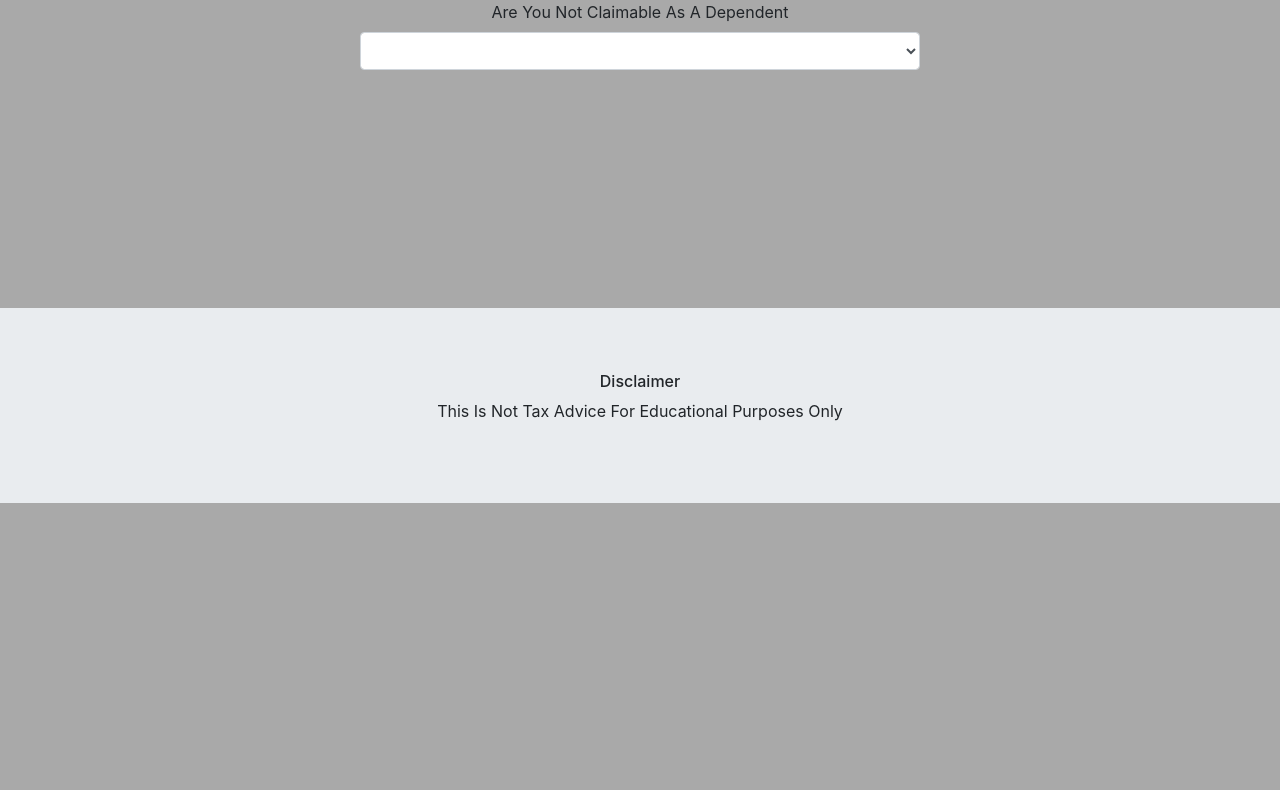
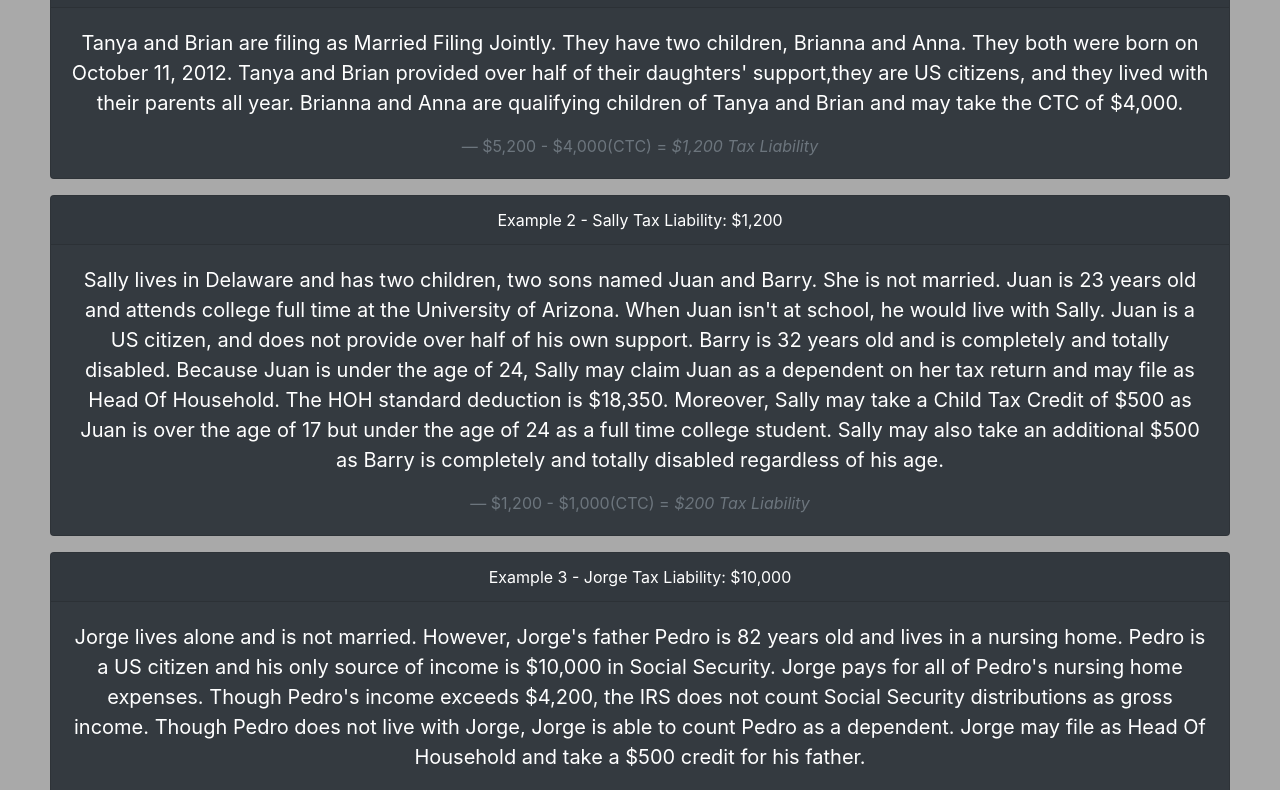
Before and after one commit to mbpod10/lerntax-copy, a React (Create React App) app in the folder lern-tax-client/: page /dependents in a window 1280 px wide. Shown: the part 460-1250 px from the top of the page. Before the commit the page ends 963 px from the top, so only its background shows below. Built offline with nearby package versions, Linux system fonts and the light colour scheme; no server answers.

Commit message:
got a lot done

```diff
--- a/lern-tax-client/src/App.css
+++ b/lern-tax-client/src/App.css
@@ -86,14 +86,25 @@ body {
     rgba(0, 0, 0, 0.959) 100%
   );
 }
-footer {
+/* footer {
   position: absolute;
   background: white;
   bottom: 0;
   width: 100%;
   height: 2rem;
+} */
+span {
+  color: blue;
 }
-
+span:hover {
+  color: red;
+  cursor: pointer;
+}
+.dependent-cards {
+  display: flex;
+  flex-direction: row;
+  margin-bottom: 1rem;
+}
 @keyframes App-logo-spin {
   from {
     transform: rotate(0deg);
@@ -109,4 +120,8 @@ footer {
   .jumbotron {
     margin-bottom: 0;
   }
+  .dependent-cards {
+    flex-direction: column;
+    margin-bottom: 1rem;
+  }
 }
--- /dev/null
+++ b/lern-tax-client/src/components/DependentCards.js
@@ -0,0 +1,107 @@
+import React from "react";
+import * as ReactBootStrap from "react-bootstrap";
+
+const DependentCards = () => {
+  return (
+    <>
+      <div className="dependent-cards">
+        <ReactBootStrap.Card bg="dark" text="white">
+          <ReactBootStrap.Card.Header>
+            Example 1 - Tanya and Brian Tax Liability: $5,200
+          </ReactBootStrap.Card.Header>
+          <ReactBootStrap.Card.Body>
+            <blockquote className="blockquote mb-0">
+              <p>
+                Tanya and Brian are filing as Married Filing Jointly. They have
+                two children, Brianna and Anna. They both were born on October
+                11, 2012. Tanya and Brian provided over half of their daughters'
+                support,they are US citizens, and they lived with their parents
+                all year. Brianna and Anna are qualifying children of Tanya and
+                Brian and may take the CTC of $4,000.
+              </p>
+              <footer className="blockquote-footer">
+                $5,200 - $4,000(CTC) ={" "}
+                <cite title="Source Title">$1,200 Tax Liability</cite>
+              </footer>
+            </blockquote>
+          </ReactBootStrap.Card.Body>
+        </ReactBootStrap.Card>
+      </div>
+      <div className="dependent-cards">
+        <ReactBootStrap.Card bg="dark" text="white">
+          <ReactBootStrap.Card.Header>
+            Example 2 - Sally Tax Liability: $1,200
+          </ReactBootStrap.Card.Header>
+          <ReactBootStrap.Card.Body>
+            <blockquote className="blockquote mb-0">
+              <ReactBootStrap.Card.Text>
+                Sally lives in Delaware and has two children, two sons named
+                Juan and Barry. She is not married. Juan is 23 years old and
+                attends college full time at the University of Arizona. When
+                Juan isn't at school, he would live with Sally. Juan is a US
+                citizen, and does not provide over half of his own support.
+                Barry is 32 years old and is completely and totally disabled.
+                Because Juan is under the age of 24, Sally may claim Juan as a
+                dependent on her tax return and may file as Head Of Household.
+                The HOH standard deduction is $18,350. Moreover, Sally may take
+                a Child Tax Credit of $500 as Juan is over the age of 17 but
+                under the age of 24 as a full time college student. Sally may
+                also take an additional $500 as Barry is completely and totally
+                disabled regardless of his age.
+              </ReactBootStrap.Card.Text>
+              <footer className="blockquote-footer">
+                $1,200 - $1,000(CTC) ={" "}
+                <cite title="Source Title">$200 Tax Liability</cite>
+              </footer>
+            </blockquote>
+          </ReactBootStrap.Card.Body>
+        </ReactBootStrap.Card>
+      </div>
+      <div className="dependent-cards">
+        <ReactBootStrap.Card bg="dark" text="white">
+          <ReactBootStrap.Card.Header>
+            Example 3 - Jorge Tax Liability: $10,000
+          </ReactBootStrap.Card.Header>
+          <ReactBootStrap.Card.Body>
+            <blockquote className="blockquote mb-0">
+              <ReactBootStrap.Card.Text>
+                Jorge lives alone and is not married. However, Jorge's father
+                Pedro is 82 years old and lives in a nursing home. Pedro is a US
+                citizen and his only source of income is $10,000 in Social
+                Security. Jorge pays for all of Pedro's nursing home expenses.
+                Though Pedro's income exceeds $4,200, the IRS does not count
+                Social Security distributions as gross income. Though Pedro does
+                not live with Jorge, Jorge is able to count Pedro as a
+                dependent. Jorge may file as Head Of Household and take a $500
+                credit for his father.
+              </ReactBootStrap.Card.Text>
+              <footer className="blockquote-footer">
+                $10,000 - $500(CTC) ={" "}
+                <cite title="Source Title">$9,500 Tax Liability</cite>
+              </footer>
+            </blockquote>
+          </ReactBootStrap.Card.Body>
+        </ReactBootStrap.Card>
+      </div>
+      {/* <div className="depend-cards">
+        <ReactBootStrap.Card bg="dark" text="white">
+          <ReactBootStrap.Card.Header>Example 4</ReactBootStrap.Card.Header>
+          <ReactBootStrap.Card.Body>
+            <blockquote className="blockquote mb-0">
+              <ReactBootStrap.Card.Text>
+                Lorem ipsum dolor sit amet, consectetur adipiscing elit. Integer
+                posuere erat a ante.
+              </ReactBootStrap.Card.Text>
+              <footer className="blockquote-footer">
+                Someone famous in <cite title="Source Title">Source Title</cite>
+              </footer>
+            </blockquote>
+          </ReactBootStrap.Card.Body>
+        </ReactBootStrap.Card>
+      </div>{" "} */}
+      <br />
+    </>
+  );
+};
+
+export default DependentCards;
--- a/lern-tax-client/src/components/Dependents.js
+++ b/lern-tax-client/src/components/Dependents.js
@@ -1,5 +1,6 @@
 import React, { useState } from "react";
 import * as ReactBootStrap from "react-bootstrap";
+import DependentCards from "./DependentCards";
 
 const Dependents = () => {
   const [error, setError] = useState(null);
@@ -11,6 +12,7 @@ const Dependents = () => {
   const [residency, setResidency] = useState(null);
   const [support, setSupport] = useState(null);
   const [success, setSuccess] = useState(null);
+  const [explaination, setExplaination] = useState(null);
 
   const handleChange1 = (event) => {
     if (event.target.value === "false") {
@@ -19,6 +21,7 @@ const Dependents = () => {
         "You Cannot Claim A Dependent If You Are Claimable As A Dependent"
       );
       setSuccess(null);
+      setExplaination(null);
     } else if (event.target.value === "true") {
       setDependentBool(true);
       setError(null);
@@ -30,6 +33,7 @@ const Dependents = () => {
       setError(
         "You Cannot Claim A Dependent If They Filing As Married Filing Jointly"
       );
+      setExplaination(null);
       setSuccess(null);
     } else if (event.target.value === "true") {
       setMFJBool(true);
@@ -45,6 +49,7 @@ const Dependents = () => {
       setCitizen(false);
       setError("You Cannot Claim Someone Who is Not A US Citizen");
       setSuccess(null);
+      setExplaination(null);
     }
   };
   const handleChange4 = (event) => {
@@ -55,6 +60,7 @@ const Dependents = () => {
       setRelationship(false);
       setError("You Cannot Claim Someone Who is Not One Of The Preceeding");
       setSuccess(null);
+      setExplaination(null);
     }
   };
   const handleChange5 = (event) => {
@@ -64,9 +70,10 @@ const Dependents = () => {
     } else if (event.target.value === "false") {
       setAge(false);
       setError(
-        "You Cannot Claim Someone Who is older than 17 and Not A Full-Time College Student"
+        "You Cannot Claim Someone Who is older than 17 and Not A Full-Time College Student Over The Age Of 24"
       );
       setSuccess(null);
+      setExplaination(null);
     }
   };
 
@@ -80,6 +87,7 @@ const Dependents = () => {
         "You Cannot Claim A Child Who Did Not Live With Taxpayer For More Than Half The Year "
       );
       setSuccess(null);
+      setExplaination(null);
     }
   };
 
@@ -93,6 +101,7 @@ const Dependents = () => {
         "You Cannot Claim A Child Who Provided More Than Half Their Support "
       );
       setSuccess(null);
+      setExplaination(null);
     }
   };
 
@@ -113,10 +122,15 @@ const Dependents = () => {
     }
   };
 
+  const explainDep = () => {
+    setExplaination(
+      "Depending On The Age Of Your Dependent, You May Qualify As Head Of Household If You Are Not Married. If The Dependent Is Less Than 17 Years Old And Is Your Child, You May Take A $2,000 Child Tax Credit Regardless Of Filing Status. Credits Are Directly Subtracted From Your Tax Liability. In Other Words, If You Owed $5,000 In Federal Income Tax, The CTC (Child Tax Credit) Would Reduce Your Liability To $3,000."
+    );
+  };
+
   return (
     <>
       <h1>Dependents</h1>
-
       <p>
         Determining whether you have a qualifying dependent can be pretty tricky
         in some cases, and it is certainly worth finding out. Not only can you
@@ -128,17 +142,28 @@ const Dependents = () => {
         taking these credits as the IRS is very unforgiving when it comes to tax
         fraud!
       </p>
+      {/* <p>
+        "Depending On The Age Of Your Dependent, You May Qualify As Head Of
+        Household If You Are Not Married. If The Dependent Is Less Than 17 Years
+        Old And Is Your Child, You May Take A $2,000 Child Tax Credit Regardless
+        Of Filing Status. The Way Credits Work, Is That They Are Directly
+        Subtracted From Your Tax Liability. In Other Words, If You Owed $5,000
+        In Federal Income Tax, The Credit Would Reduce Your Liability To $3,000.
+        There Are Other Credits As Well Such As The Addiitonal Child Tax Credit
+        If Your Tax Credit Exceeds Your Tax Liability (Must Qualify)"
+      </p> */}
+      <DependentCards />
       <h3>
         Let's Follow The Prompts To See If You Have A Qualifying Dependent{" "}
       </h3>
-      <div className="form-div">
+      <div className="">
         <ReactBootStrap.Form onSubmit={handleSubmit}>
           <ReactBootStrap.Form.Group
             as={ReactBootStrap.Col}
             controlId="formGridState"
           >
             <ReactBootStrap.Form.Label>
-              Are You Not Claimable As A Dependent
+              You Are Not Claimable As A Dependent
             </ReactBootStrap.Form.Label>
             <ReactBootStrap.Form.Control
               as="select"
@@ -150,7 +175,8 @@ const Dependents = () => {
               <option> </option>
               <option>true</option>
               <option>false</option>
-            </ReactBootStrap.Form.Control>
+            </ReactBootStrap.Form.Control>{" "}
+            <br />
             {dependentBool ? (
               <>
                 <ReactBootStrap.Form.Label>
@@ -166,7 +192,8 @@ const Dependents = () => {
                   <option> </option>
                   <option>true</option>
                   <option>false</option>
-                </ReactBootStrap.Form.Control>
+                </ReactBootStrap.Form.Control>{" "}
+                <br />
               </>
             ) : null}
             {dependentBool && MFJBool ? (
@@ -184,7 +211,8 @@ const Dependents = () => {
                   <option> </option>
                   <option>true</option>
                   <option>false</option>
-                </ReactBootStrap.Form.Control>
+                </ReactBootStrap.Form.Control>{" "}
+                <br />
               </>
             ) : null}
             {dependentBool && MFJBool && citizen ? (
@@ -204,7 +232,8 @@ const Dependents = () => {
                   <option> </option>
                   <option>true</option>
                   <option>false</option>
-                </ReactBootStrap.Form.Control>
+                </ReactBootStrap.Form.Control>{" "}
+                <br />
               </>
             ) : null}
             {dependentBool && MFJBool && citizen && relationship ? (
@@ -224,7 +253,8 @@ const Dependents = () => {
                   <option> </option>
                   <option>true</option>
                   <option>false</option>
-                </ReactBootStrap.Form.Control>
+                </ReactBootStrap.Form.Control>{" "}
+                <br />
               </>
             ) : null}
             {dependentBool && MFJBool && citizen && relationship && age ? (
@@ -245,9 +275,9 @@ const Dependents = () => {
                   <option>true</option>
                   <option>false</option>
                 </ReactBootStrap.Form.Control>{" "}
+                <br />
               </>
             ) : null}
-
             {dependentBool &&
             MFJBool &&
             citizen &&
@@ -269,7 +299,8 @@ const Dependents = () => {
                   <option> </option>
                   <option>true</option>
                   <option>false</option>
-                </ReactBootStrap.Form.Control>
+                </ReactBootStrap.Form.Control>{" "}
+                <br />
                 <ReactBootStrap.Form.Text className="text-muted">
                   <ReactBootStrap.ListGroup>
                     <ReactBootStrap.ListGroup.Item variant="success">
@@ -293,21 +324,32 @@ const Dependents = () => {
             <>
               <ReactBootStrap.Button variant="primary" type="submit">
                 Submit
-              </ReactBootStrap.Button>
+              </ReactBootStrap.Button>{" "}
             </>
           ) : null}{" "}
-          <br />
-        </ReactBootStrap.Form>
+        </ReactBootStrap.Form>{" "}
+        <br />
         {success ? (
           <>
             <ReactBootStrap.ListGroup>
               <ReactBootStrap.ListGroup.Item variant="success">
-                {success}
+                {success}{" "}
+                <span onClick={() => explainDep()}>What Does This Mean?</span>
               </ReactBootStrap.ListGroup.Item>
             </ReactBootStrap.ListGroup>
           </>
         ) : null}
-      </div>
+      </div>{" "}
+      <br />
+      {explaination ? (
+        <>
+          <ReactBootStrap.ListGroup>
+            <ReactBootStrap.ListGroup.Item variant="success">
+              {explaination}
+            </ReactBootStrap.ListGroup.Item>
+          </ReactBootStrap.ListGroup>
+        </>
+      ) : null}
       {error ? (
         <ReactBootStrap.ListGroup>
           <ReactBootStrap.ListGroup.Item variant="danger">
--- a/lern-tax-client/src/components/Footer.js
+++ b/lern-tax-client/src/components/Footer.js
@@ -8,6 +8,7 @@ const Footer = () => {
         <ReactBootStrap.Container>
           <h6>Disclaimer</h6>
           <p>This Is Not Tax Advice For Educational Purposes Only</p>
+          <p>© 2020 M. Brock Podgurski</p>
         </ReactBootStrap.Container>
       </ReactBootStrap.Jumbotron>
     </>
```
